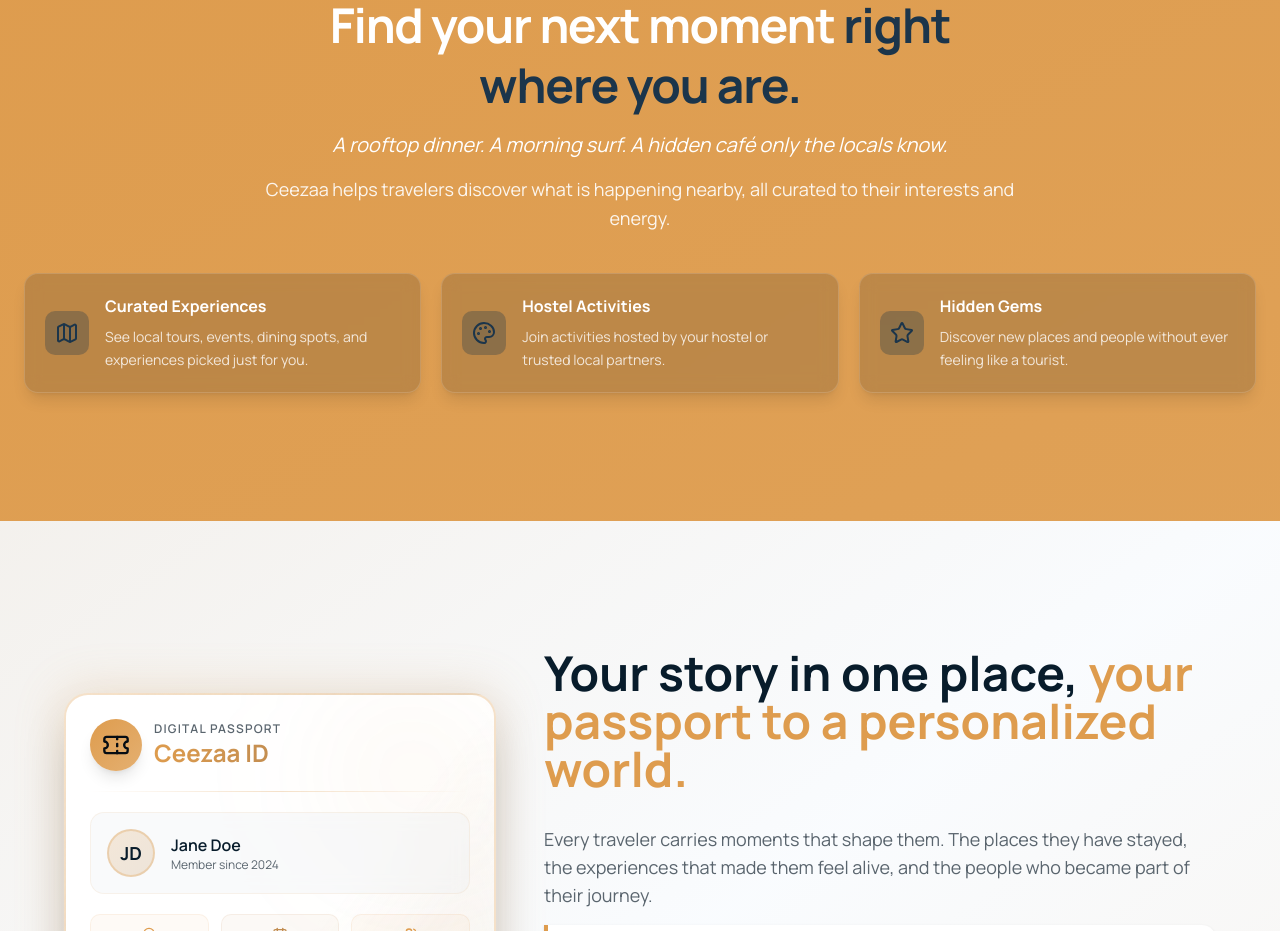
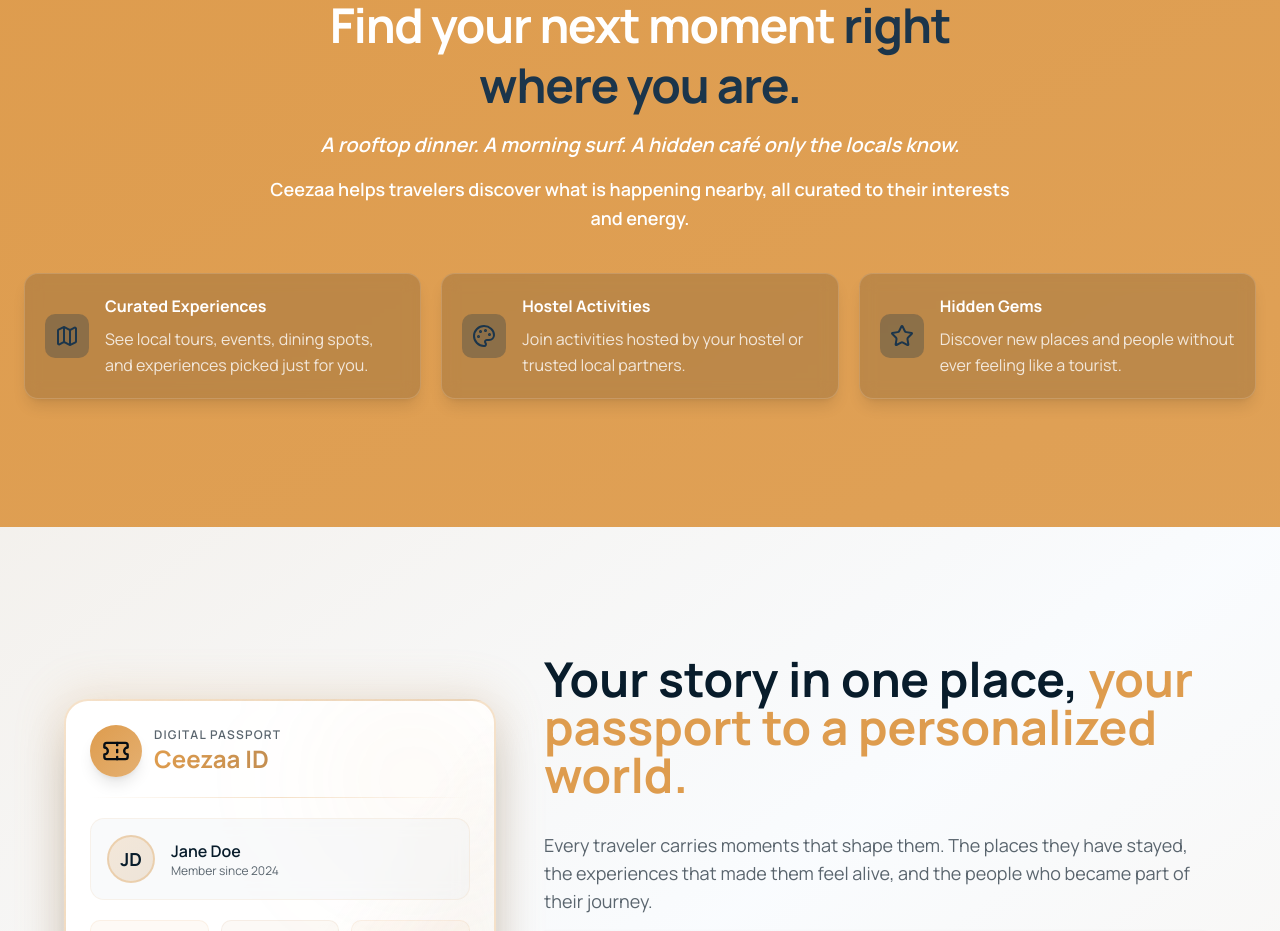
Before and after one commit to scottdoggett/ceezaa-landing-page, a Next.js app: page / in a window 1280 px wide. Shown: the part 3840-4771 px from the top of the page. Built offline with nearby package versions, Linux system fonts and the light colour scheme.

Commit message:
Changed fonts in explore.tsx

```diff
--- a/src/components/ui/home-page/explore.tsx
+++ b/src/components/ui/home-page/explore.tsx
@@ -11,10 +11,10 @@
               Find your next moment{" "}
               <span className="text-secondary">right where you are.</span>
             </h2>
-            <p className="text-lg lg:text-xl text-white italic">
+            <p className="text-lg lg:text-xl text-white font-semibold italic">
               A rooftop dinner. A morning surf. A hidden café only the locals know.
             </p>
-            <p className="text-base lg:text-lg text-white/90 leading-relaxed">
+            <p className="text-base lg:text-lg text-white font-semibold leading-relaxed">
               Ceezaa helps travelers discover what is happening nearby, all
               curated to their interests and energy.
             </p>
@@ -29,7 +29,7 @@
                 </div>
                 <div className="space-y-2">
                   <h3 className="text-base font-bold text-white">Curated Experiences</h3>
-                  <p className="text-sm text-white/80 leading-relaxed">
+                  <p className="text-md text-white/80 leading-relaxed">
                     See local tours, events, dining spots, and experiences picked
                     just for you.
                   </p>
@@ -44,7 +44,7 @@
                 </div>
                 <div className="space-y-2">
                   <h3 className="text-base font-bold text-white">Hostel Activities</h3>
-                  <p className="text-sm text-white/80 leading-relaxed">
+                  <p className="text-md text-white/80 leading-relaxed">
                     Join activities hosted by your hostel or trusted local partners.
                   </p>
                 </div>
@@ -58,7 +58,7 @@
                 </div>
                 <div className="space-y-2">
                   <h3 className="text-base font-bold text-white">Hidden Gems</h3>
-                  <p className="text-sm text-white/80 leading-relaxed">
+                  <p className="text-md text-white/80 leading-relaxed">
                     Discover new places and people without ever feeling like a tourist.
                   </p>
                 </div>
```
